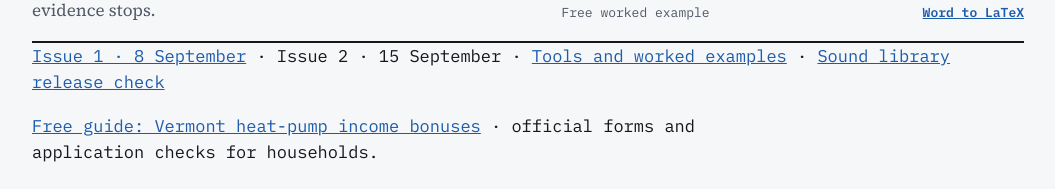
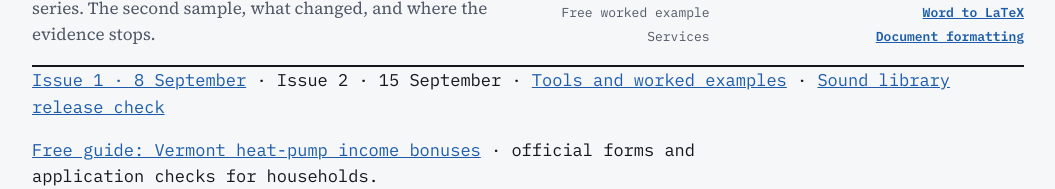
Before and after one commit to marketfauna/bot-barometer, a plain HTML site: page index.html in a window 1280 px wide. Shown: the part 198-387 px from the top of the page, without its empty margins (112-1167 px from the left). Drawn offline with Linux system fonts and the light colour scheme.

Commit message:
Link existing document formatting service from homepage

```diff
--- a/index.html
+++ b/index.html
@@ -111,6 +111,7 @@ footer .mono{font-size:12.5px}
       <span>Briefs</span><b><a href="https://marketfauna.com/briefs.html">Decision Briefs</a></b>
       <span>Catalog research</span><b><a href="/catalog-source-research.html">One-product pilot</a></b>
       <span>Free worked example</span><b><a href="/examples/word-to-latex/">Word to LaTeX</a></b>
+      <span>Services</span><b><a href="/formatting/">Document formatting</a></b>
     </div>
   </header>
 
```
